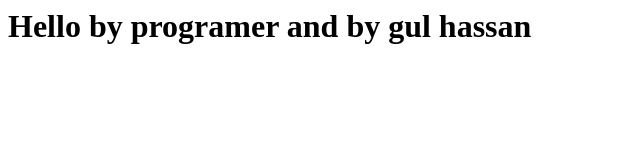
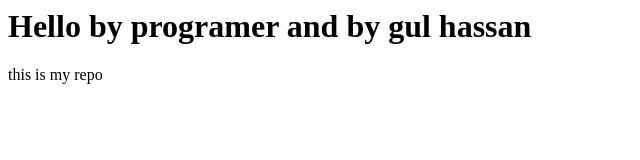
Before and after one commit to Gulhassan786/gtiiii, a plain HTML site: page index.html in a window 1280 px wide. Shown: the full height of the page, 0-640 px from the left. Drawn offline with Linux system fonts and the light colour scheme.

Commit message:
Update index.html

```diff
--- a/index.html
+++ b/index.html
@@ -4,5 +4,6 @@
   </head>
   <body>
     <h1>Hello by programer and by gul hassan</h1>
+    <p> this is my repo </p>
   </body>
 </html>
```
